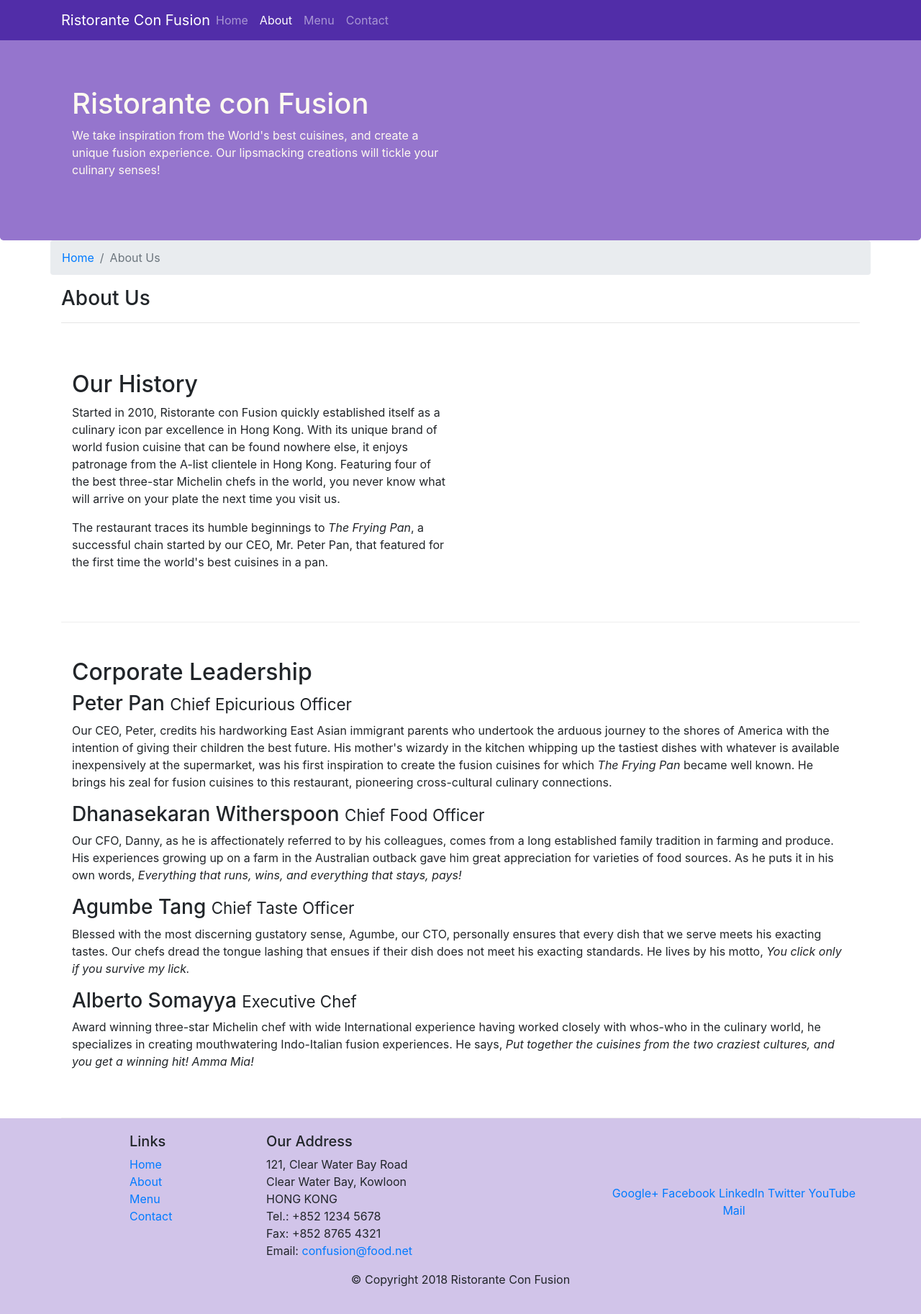
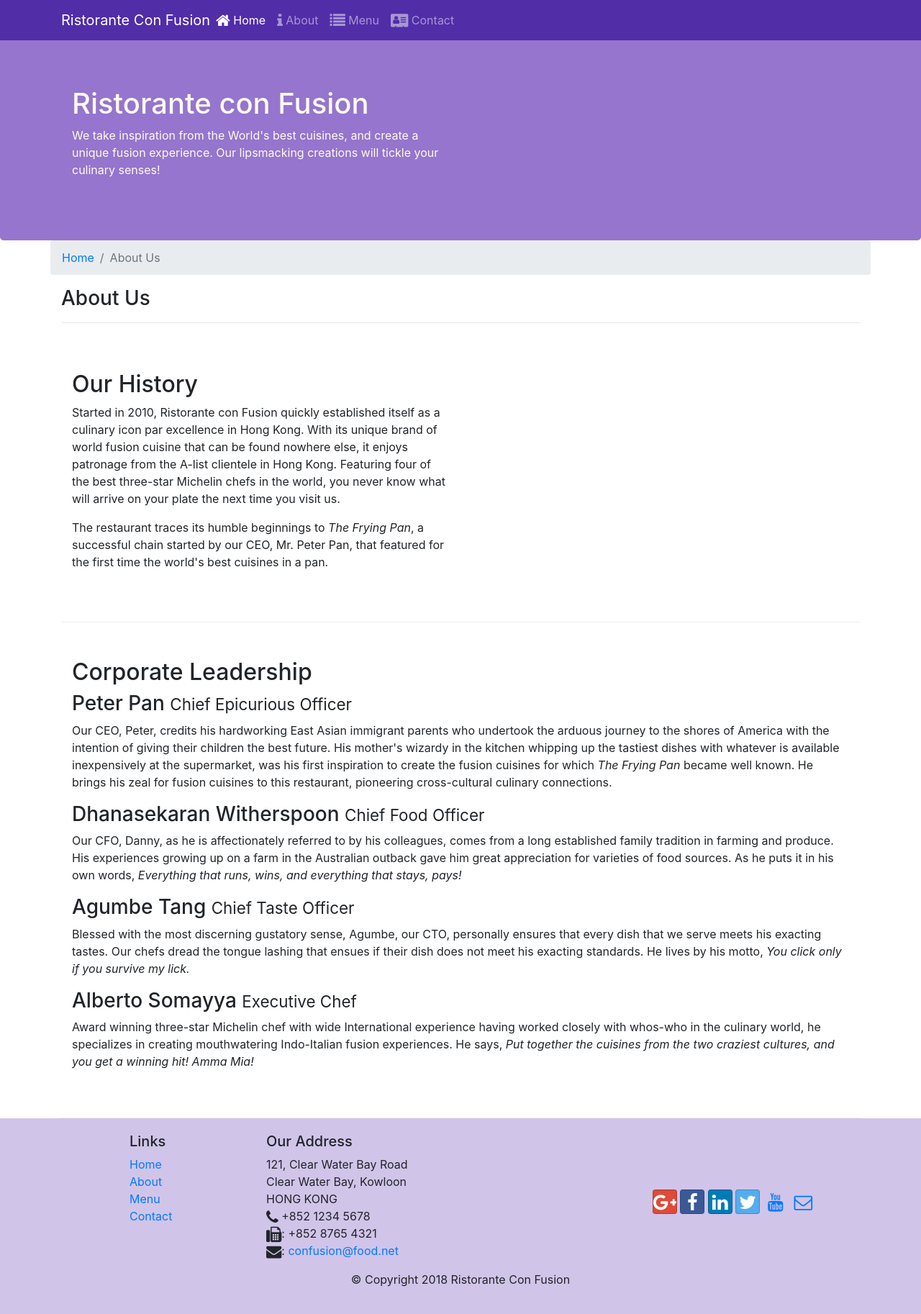
Before and after one commit to Neshanpro/Bootstrap-Practice, a website: page aboutus.html in a window 1280 px wide. Shown: the whole page at 72% size. Drawn offline with nearby package versions, Linux system fonts and the light colour scheme.

Commit message:
Icon Fonts

```diff
--- a/aboutus.html
+++ b/aboutus.html
@@ -8,6 +8,8 @@
 
     <link rel="stylesheet" href="node_modules/bootstrap/dist/css/bootstrap.min.css">
     <link rel="stylesheet" href="css/styles.css">
+    <link rel="stylesheet" href="node_modules/font-awesome/css/font-awesome.min.css">
+    <link rel="stylesheet" href="node_modules/bootstrap-social/bootstrap-social.css">
     <title>Ristorante Con Fusion: About Us</title>
 
 </head>
@@ -18,13 +20,17 @@
             <button class="navbar-toggler" type="button" data-toggle="collapse" data-target="#Navbar">
                 <span class="navbar-toggler-icon"></span>
             </button>
-            <a class="navbar-brand mr-auto" href="./index.html">Ristorante Con Fusion</a>
+            <a class="navbar-brand mr-auto" href="#">Ristorante Con Fusion</a>
             <div class="collapse navbar-collapse" id="Navbar">
                 <ul class="navbar-nav mr-auto">
-                    <li class="nav-item"><a class="nav-link" href="./index.html">Home</a></li>
-                    <li class="nav-item active"><a class="nav-link" href="#">About</a></li>
-                    <li class="nav-item"><a class="nav-link" href="#">Menu</a></li>
-                    <li class="nav-item"><a class="nav-link" href="#">Contact</a></li>
+                    <li class="nav-item active"><a class="nav-link" href="#"> <span class="fa fa-home fa-lg"></span>
+                            Home</a></li>
+                    <li class="nav-item"><a class="nav-link" href="./aboutus.html"><span
+                                class="fa fa-info fa-lg"></span> About</a></li>
+                    <li class="nav-item"><a class="nav-link" href="#"><span class="fa fa-list fa-lg"></span> Menu</a>
+                    </li>
+                    <li class="nav-item"><a class="nav-link" href="#"><span class="fa fa-address-card fa-lg"></span>
+                            Contact</a></li>
                 </ul>
             </div>
         </div>
@@ -134,19 +140,24 @@
                         121, Clear Water Bay Road<br>
                         Clear Water Bay, Kowloon<br>
                         HONG KONG<br>
-                        Tel.: +852 1234 5678<br>
-                        Fax: +852 8765 4321<br>
-                        Email: <a href="mailto:confusion@food.net">confusion@food.net</a>
+                        <i class="fa fa-phone fa-lg"></i> +852 1234 5678<br>
+                        <i class="fa fa-fax fa-lg"></i>: +852 8765 4321<br>
+                        <i class="fa fa-envelope fa-lg"></i>: <a href="mailto:confusion@food.net">confusion@food.net</a>
                     </address>
                 </div>
                 <div class="col-12 col-sm-4 align-self-center">
                     <div class="text-center">
-                        <a href="http://google.com/+">Google+</a>
-                        <a href="http://www.facebook.com/profile.php?id=">Facebook</a>
-                        <a href="http://www.linkedin.com/in/">LinkedIn</a>
-                        <a href="http://twitter.com/">Twitter</a>
-                        <a href="http://youtube.com/">YouTube</a>
-                        <a href="mailto:">Mail</a>
+                        <a class="btn btn-social-icon btn-google" href="http://google.com/+"><i
+                                class="fa fa-google-plus fa-lg"></i></a>
+                        <a class="btn btn-social-icon btn-facebook" href="http://www.facebook.com/profile.php?id="><i
+                                class="fa fa-facebook fa-lg"></i></a>
+                        <a class="btn btn-social-icon btn-linkedin" href="http://www.linkedin.com/in/"><i
+                                class="fa fa-linkedin fa-lg"></i></a>
+                        <a class="btn btn-social-icon btn-twitter" href="http://twitter.com/"><i
+                                class="fa fa-twitter fa-lg"></i></a>
+                        <a class="btn btn-social-icon btn-youtube" href="http://youtube.com/"><i
+                                class="fa fa-youtube fa-lg"></i></a>
+                        <a class="btn btn-social-icon" href="mailto:"><i class="fa fa-envelope-o fa-lg"></i></a>
                     </div>
                 </div>
             </div>
--- a/package.json
+++ b/package.json
@@ -15,6 +15,8 @@
   },
   "dependencies": {
     "bootstrap": "^4.0.0",
+    "bootstrap-social": "^5.1.1",
+    "font-awesome": "^4.7.0",
     "jquery": "^3.3.1",
     "popper.js": "^1.12.9"
   }
```
Also changed, not shown: index.html (+24 -13 lines), 1 other file.
